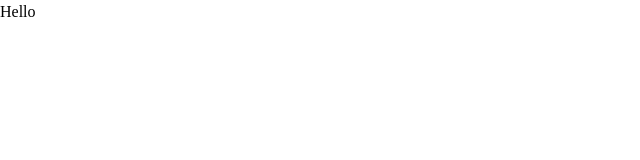
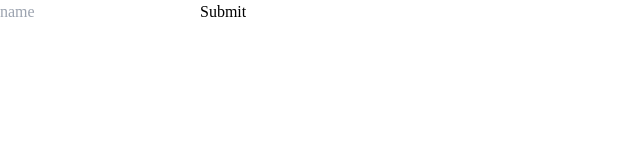
Before and after one commit to Vishwajeet-Londhe/react-prac, a React (Vite) app: page / in a window 1280 px wide. Shown: the top 160 px of the page, without its empty margins (0-640 px from the left). Built offline with nearby package versions, Linux system fonts and the light colour scheme.

Commit message:
form made

```diff
--- a/src/App.jsx
+++ b/src/App.jsx
@@ -3,7 +3,10 @@ import React from 'react'
 function App() {
   return (
     <div>
-      <h1 className='text-blue-500'>Hello</h1>
+      <form action="">
+        <input type="text" placeholder='name' />
+        <input type="submit" />
+      </form>
     </div>
   )
 }
```
